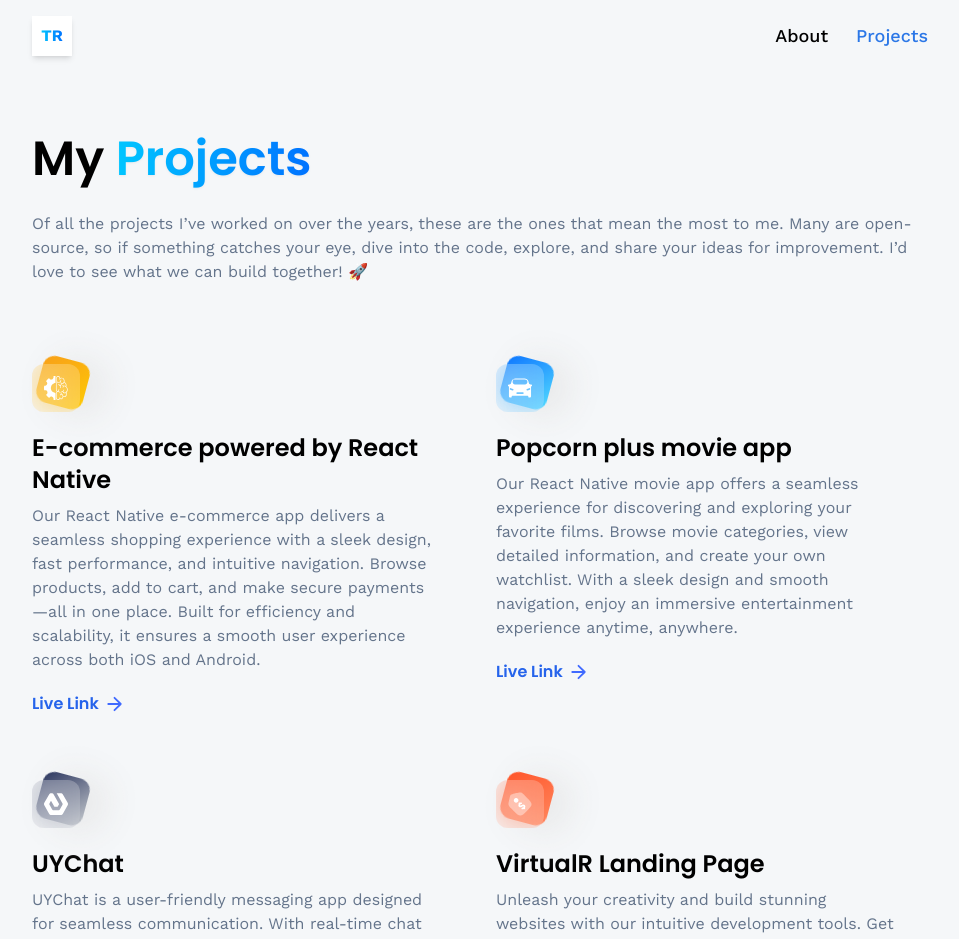
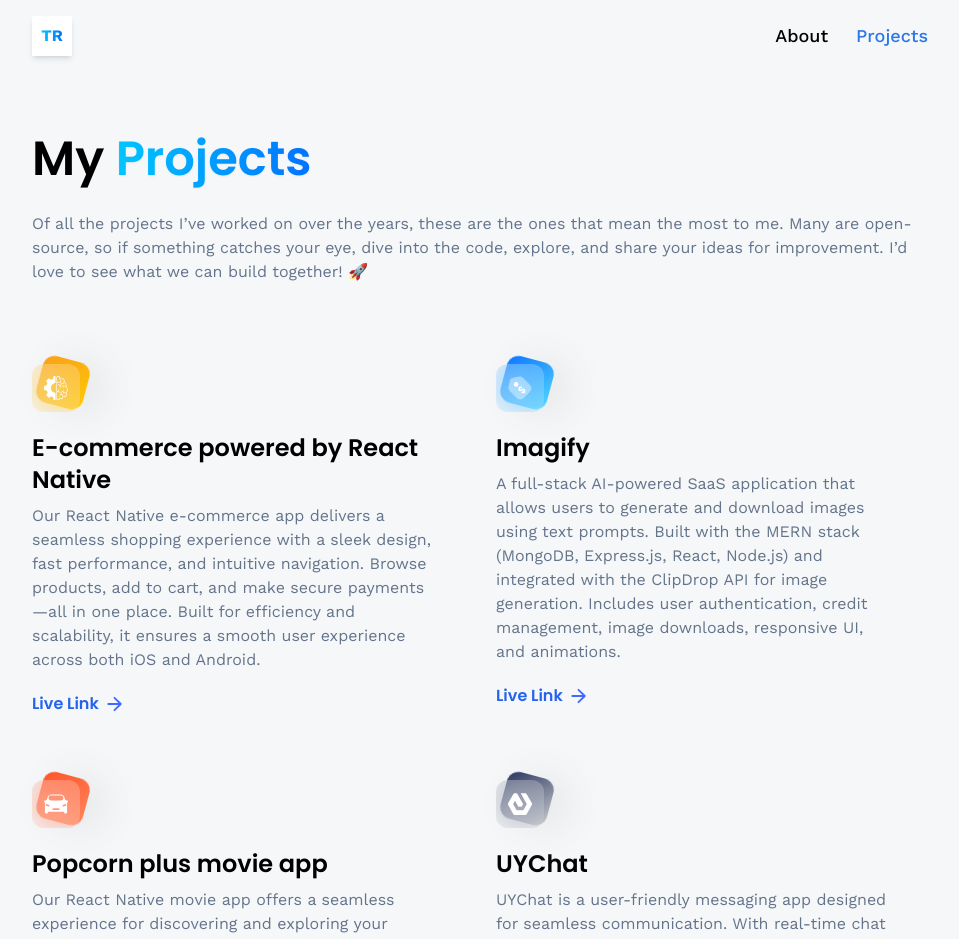
Before and after one commit to thura8/portfolio, a React (Vite) app: page /projects in a window 1280 px wide. Shown: the top 939 px of the page, without its empty margins (160-1119 px from the left). Built offline with nearby package versions, Linux system fonts and the light colour scheme; no server answers.

Commit message:
Add skill and project to portfolio

```diff
--- a/src/constants/index.js
+++ b/src/constants/index.js
@@ -85,11 +85,11 @@
     type: "Version Control",
   },
 
-  //   {
-  //     imageUrl: mongodb,
-  //     name: "MongoDB",
-  //     type: "Database",
-  //   },
+  {
+    imageUrl: mongodb,
+    name: "MongoDB",
+    type: "Database",
+  },
 
   //   {
   //     imageUrl: nextjs,
@@ -192,8 +192,16 @@
     link: "https://github.com/thura8/E-Commerce-react-native-",
   },
   {
+    iconUrl: pricewise,
+    theme: "btn-back-blue",
+    name: "Imagify",
+    description:
+      "A full-stack AI-powered SaaS application that allows users to generate and download images using text prompts. Built with the MERN stack (MongoDB, Express.js, React, Node.js) and integrated with the ClipDrop API for image generation. Includes user authentication, credit management, image downloads, responsive UI, and animations.",
+    link: "https://imagify-fs1b3ytuu-thu-ra-lynn-htuns-projects.vercel.app/",
+  },
+  {
     iconUrl: car,
-    theme: "btn-back-blue",
+    theme: "btn-back-red",
     name: "Popcorn plus movie app",
     description:
       "Our React Native movie app offers a seamless experience for discovering and exploring your favorite films. Browse movie categories, view detailed information, and create your own watchlist. With a sleek design and smooth navigation, enjoy an immersive entertainment experience anytime, anywhere.",
```
